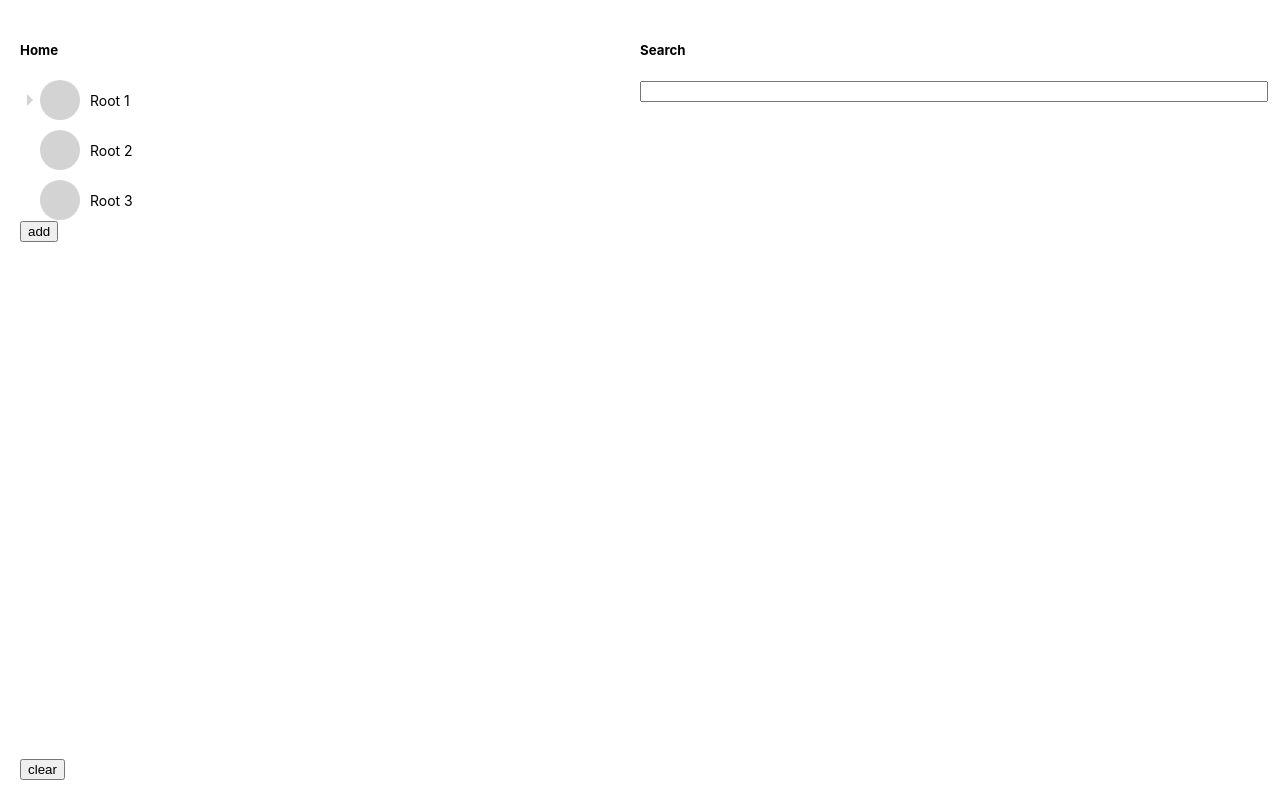
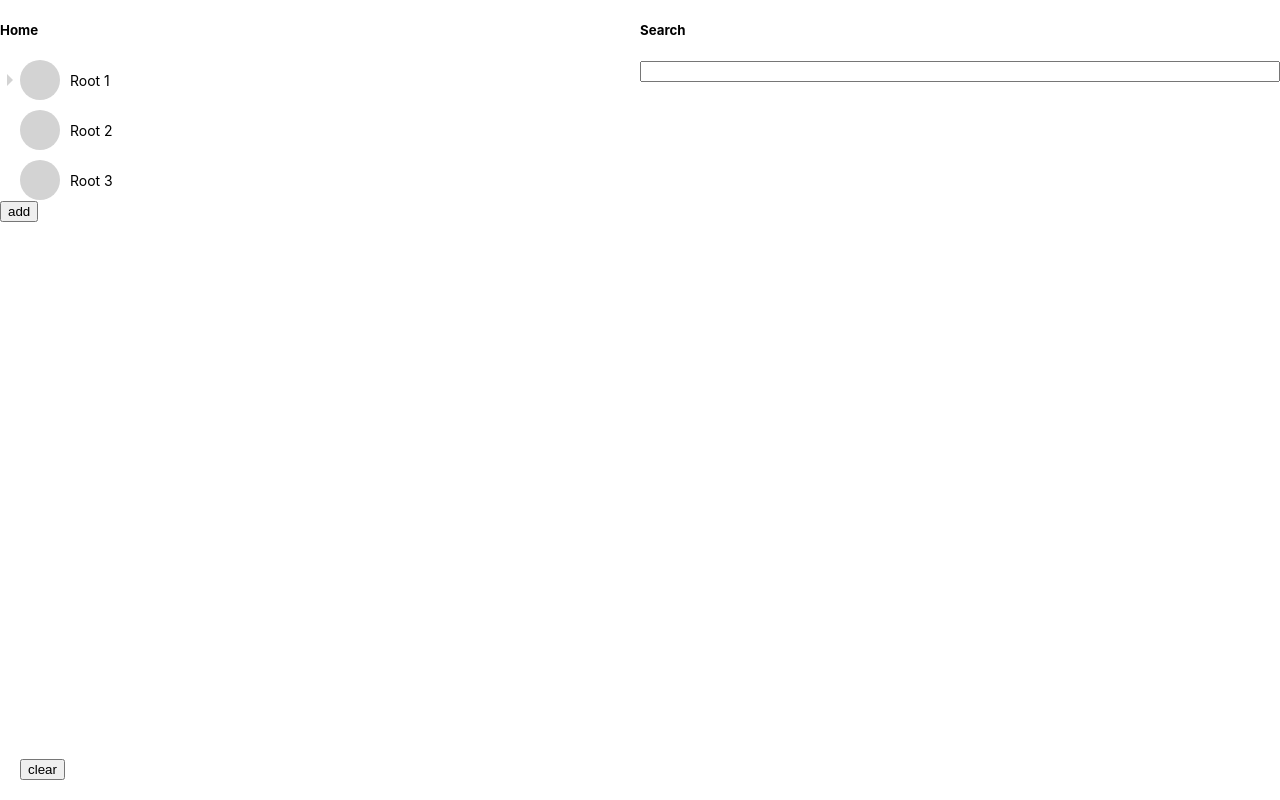
Before and after one commit to ilyaivanov/media-explorer, a React (Create React App) app: page / in a window 1280 px wide. Built offline with nearby package versions, Linux system fonts and the light colour scheme.

Commit message:
Make Home and Search columns scroll independently from each other

```diff
--- a/src/app/App.css
+++ b/src/app/App.css
@@ -49,12 +49,15 @@ body {
 }
 
 .page {
-  margin: 20px;
+  box-sizing: border-box;
   display: flex;
   flex-direction: row;
+  height: 100vh;
 }
 .page > div {
   flex: 1;
+
+  overflow-y: auto;
 }
 .page-during-drag {
   user-select: none;
@@ -79,4 +82,5 @@ body {
 /*SEARCH*/
 .search-input {
   width: 100%;
+  box-sizing: border-box;
 }
```
